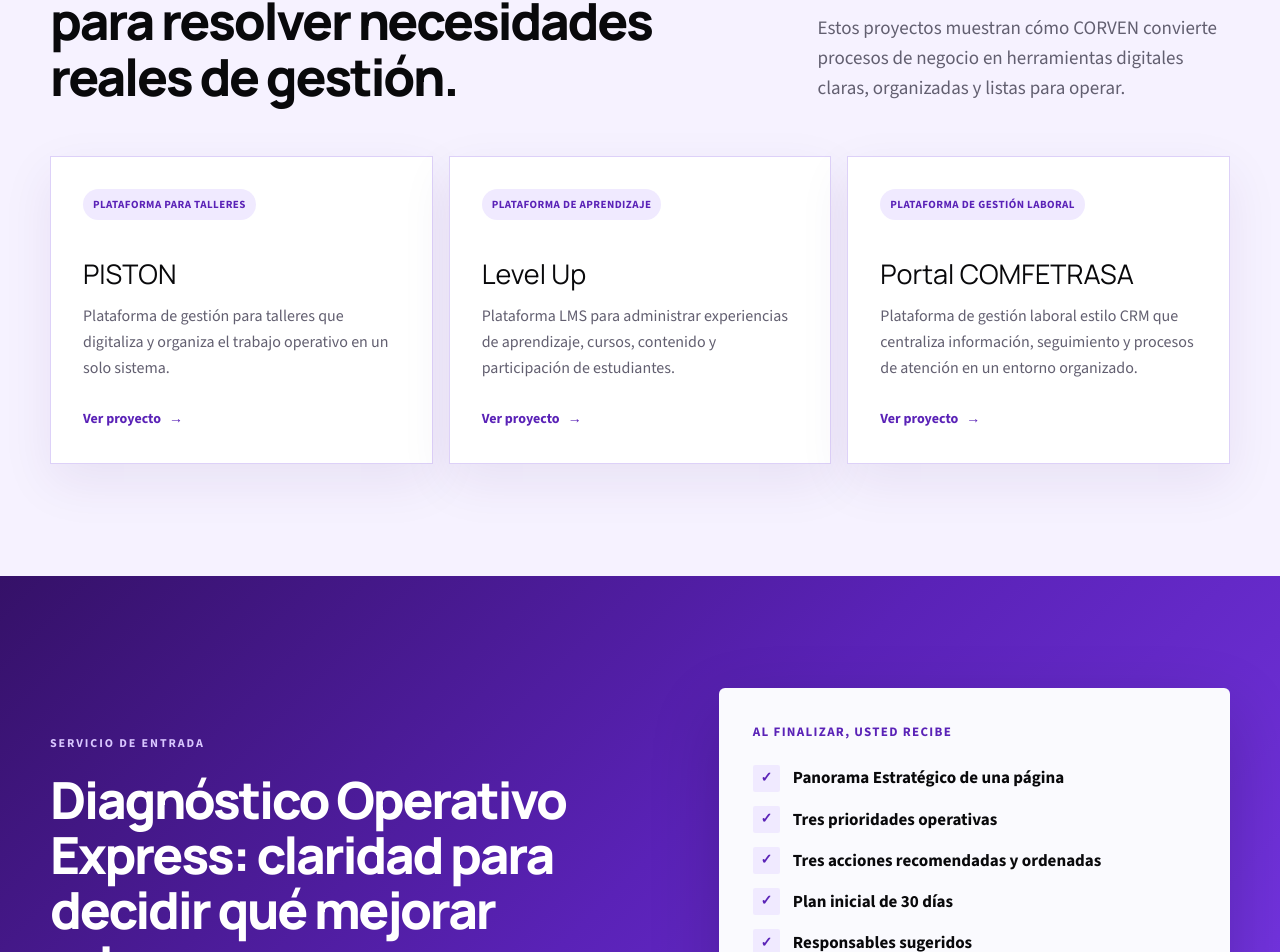
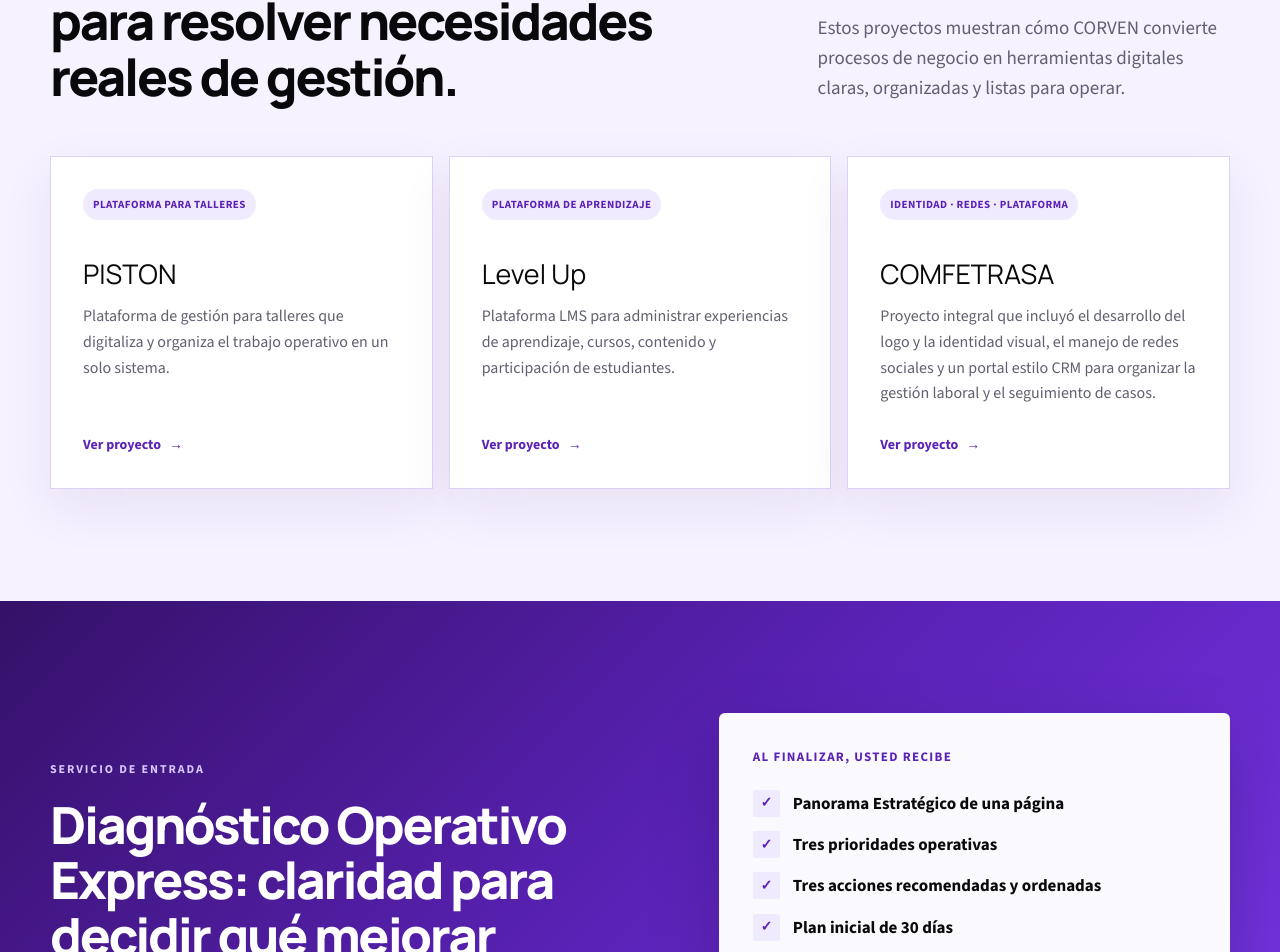
Before and after one commit to macm2811-blip/CorvenWebsite, a Next.js app: page / in a window 1280 px wide. Shown: the part 1758-2710 px from the top of the page. Built offline with nearby package versions, Linux system fonts and the light colour scheme; no server answers.

Commit message:
Present COMFETRASA as an integrated CORVEN project
Expand the portfolio description to cover branding, logo development, social media management, and the CRM-style portal in Spanish and English.

```diff
--- a/src/components/home-page.tsx
+++ b/src/components/home-page.tsx
@@ -31,7 +31,7 @@ const content = {
       items: [
         ["PISTON", "Plataforma de gestión para talleres que digitaliza y organiza el trabajo operativo en un solo sistema.", "Plataforma para talleres", "https://manufacturing-os.vercel.app/login"],
         ["Level Up", "Plataforma LMS para administrar experiencias de aprendizaje, cursos, contenido y participación de estudiantes.", "Plataforma de aprendizaje", "/demo/learning"],
-        ["Portal COMFETRASA", "Plataforma de gestión laboral estilo CRM que centraliza información, seguimiento y procesos de atención en un entorno organizado.", "Plataforma de gestión laboral", "https://comfetrasa-git-pruebas-malcon-corea.vercel.app"],
+        ["COMFETRASA", "Proyecto integral que incluyó el desarrollo del logo y la identidad visual, el manejo de redes sociales y un portal estilo CRM para organizar la gestión laboral y el seguimiento de casos.", "Identidad · redes · plataforma", "https://comfetrasa-git-pruebas-malcon-corea.vercel.app"],
       ],
     },
     pricing: {
@@ -117,7 +117,7 @@ const content = {
       items: [
         ["PISTON", "A workshop management platform that digitizes and organizes operational work in a single system.", "Workshop platform", "https://manufacturing-os.vercel.app/login"],
         ["Level Up", "An LMS platform for managing learning experiences, courses, content, and student participation.", "Learning platform", "/demo/learning"],
-        ["COMFETRASA Portal", "A CRM-style workforce management platform that centralizes information, follow-up, and service processes in one organized environment.", "Workforce management platform", "https://comfetrasa-git-pruebas-malcon-corea.vercel.app"],
+        ["COMFETRASA", "An integrated project covering logo and visual identity development, social media management, and a CRM-style portal for organizing workforce operations and case follow-up.", "Brand · social · platform", "https://comfetrasa-git-pruebas-malcon-corea.vercel.app"],
       ],
     },
     pricing: {
```
